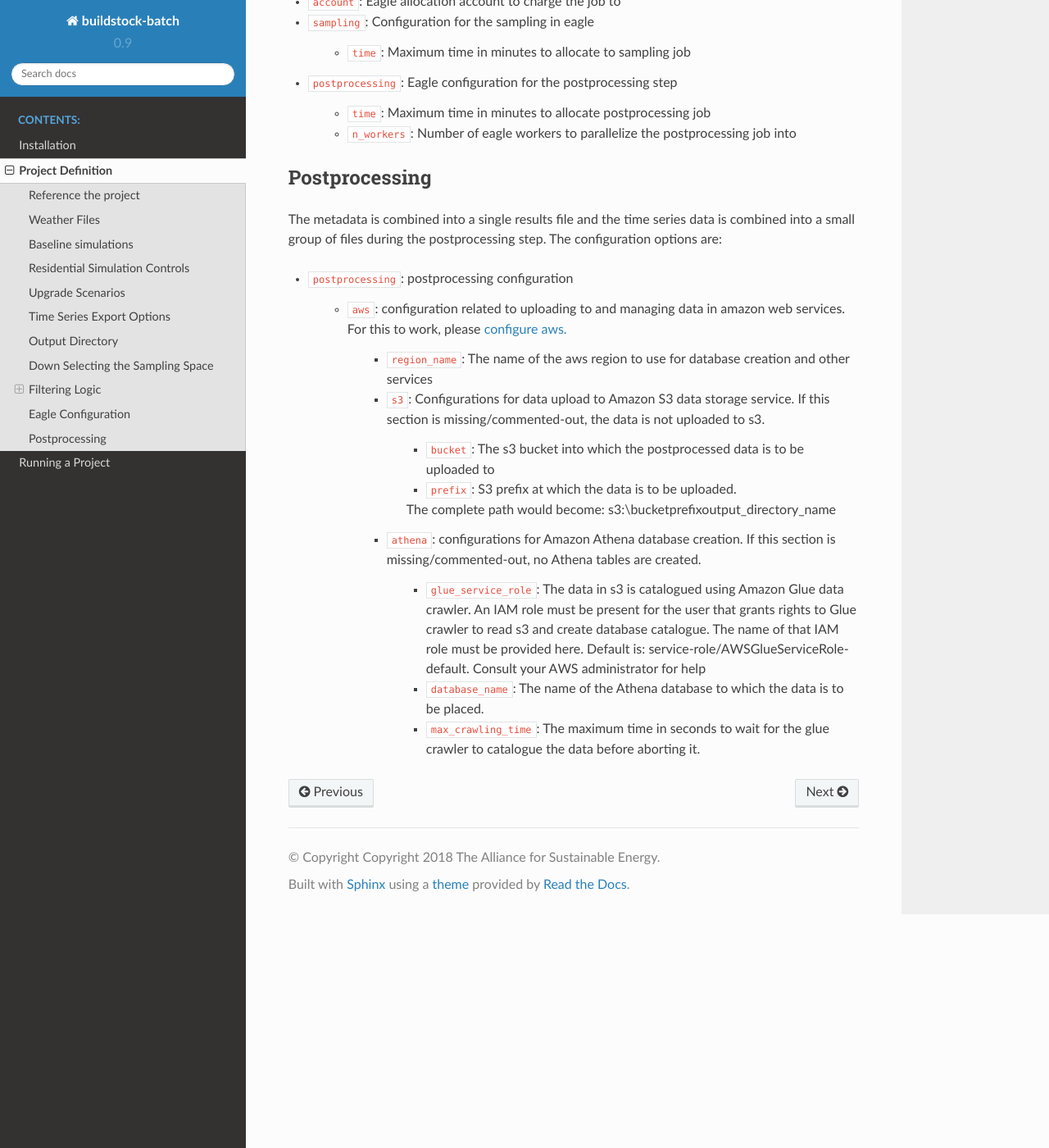
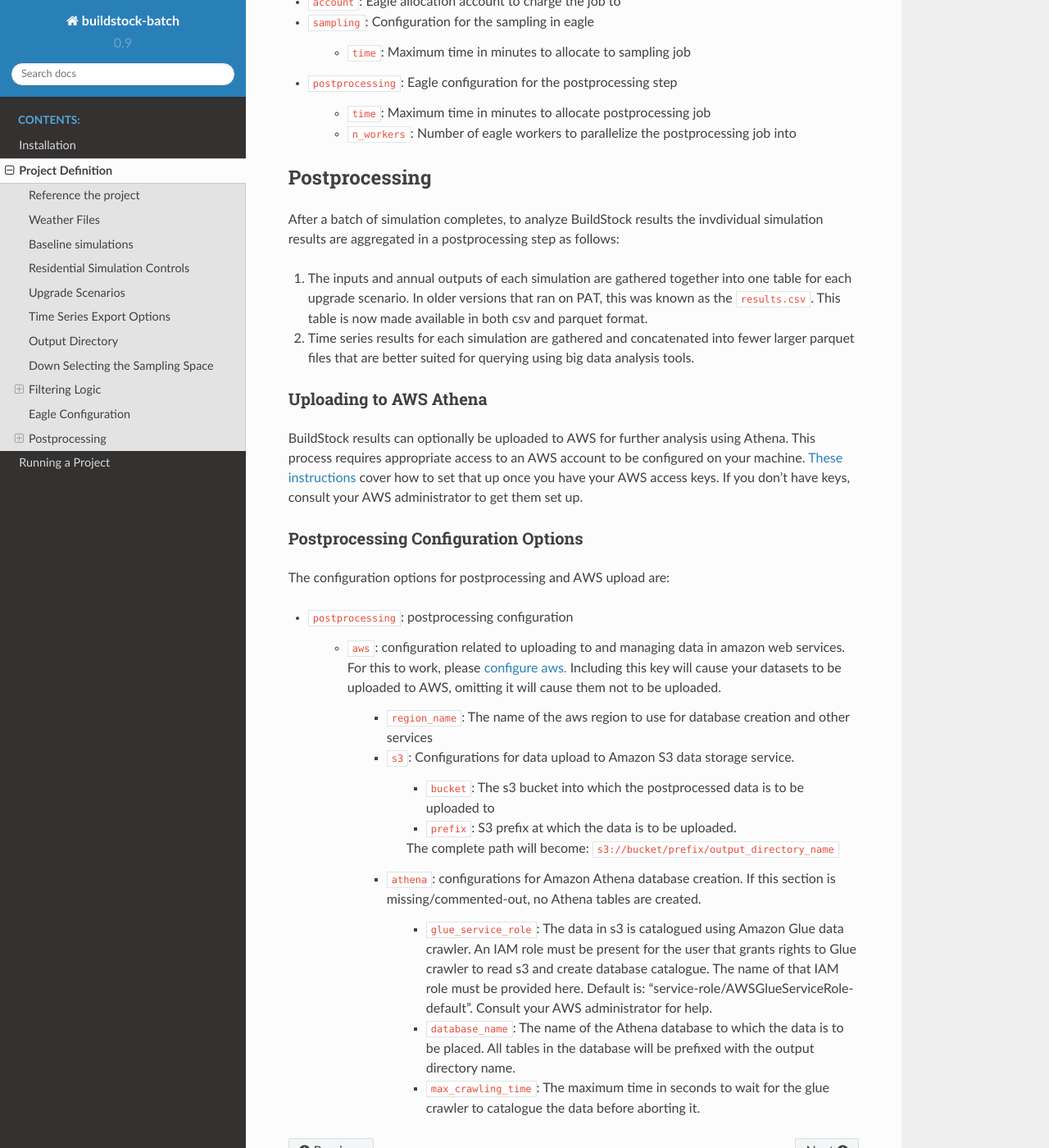
Before and after one commit to NREL/buildstockbatch, a Sphinx documentation site: the page built from docs/project_defn.rst, in a window 1280 px wide and 1400 px high, scrolled down 4985 px. Shown: the whole window at 82% size. Built offline with Sphinx 7.4.7 and the Read the Docs theme 2.0.0, drawn with Linux system fonts in a browser that asks for light colours.

Commit message:
expounding on the postprocessing docs

```diff
--- a/docs/project_defn.rst
+++ b/docs/project_defn.rst
@@ -218,29 +218,42 @@ Under the ``eagle`` key is a list of configuration for running the batch job on
 
 Postprocessing
 ~~~~~~~~~~~~~~
-The metadata is combined into a single results file and the time series data is combined into a small group of files
-during the postprocessing step. The configuration options are:
+
+After a batch of simulation completes, to analyze BuildStock results the invdividual simulation results are aggregated in a postprocessing step as follows:
+
+1. The inputs and annual outputs of each simulation are gathered together into one table for each upgrade scenario. In older versions that ran on PAT, this was known as the ``results.csv``. This table is now made available in both csv and parquet format.
+2. Time series results for each simulation are gathered and concatenated into fewer larger parquet files that are better suited for querying using big data analysis tools.
+
+Uploading to AWS Athena
+.......................
+
+BuildStock results can optionally be uploaded to AWS for further analysis using Athena. This process requires appropriate access to an AWS account to be configured on your machine. `These instructions <https://boto3.amazonaws.com/v1/documentation/api/latest/guide/quickstart.html#configuration>`_ cover how to set that up once you have your AWS access keys. If you don't have keys, consult your AWS administrator to get them set up.
+
+Postprocessing Configuration Options
+....................................
+
+The configuration options for postprocessing and AWS upload are:
 
 *  ``postprocessing``: postprocessing configuration
 
     *  ``aws``: configuration related to uploading to and managing data in amazon web services. For this to work, please
        `configure aws. <https://boto3.amazonaws.com/v1/documentation/api/latest/guide/quickstart.html#configuration>`_
+       Including this key will cause your datasets to be uploaded to AWS, omitting it will cause them not to be uploaded.
 
         *  ``region_name``: The name of the aws region to use for database creation and other services
-        *  ``s3``: Configurations for data upload to Amazon S3 data storage service. If this section is
-           missing/commented-out, the data is not uploaded to s3.
+        *  ``s3``: Configurations for data upload to Amazon S3 data storage service.
 
             * ``bucket``: The s3 bucket into which the postprocessed data is to be uploaded to
-            *  ``prefix``: S3 prefix at which the data is to be uploaded.
-            The complete path would become: s3:\\bucket\prefix\output_directory_name
+            * ``prefix``: S3 prefix at which the data is to be uploaded.
+            The complete path will become: ``s3://bucket/prefix/output_directory_name``
 
         *  ``athena``: configurations for Amazon Athena database creation. If this section is missing/commented-out, no
            Athena tables are created.
 
             *  ``glue_service_role``: The data in s3 is catalogued using Amazon Glue data crawler. An IAM role must be
                present for the user that grants rights to Glue crawler to read s3 and create database catalogue. The
-               name of that IAM role must be provided here. Default is: service-role/AWSGlueServiceRole-default. Consult
-               your AWS administrator for help
-            *  ``database_name``: The name of the Athena database to which the data is to be placed.
+               name of that IAM role must be provided here. Default is: "service-role/AWSGlueServiceRole-default". Consult
+               your AWS administrator for help.
+            *  ``database_name``: The name of the Athena database to which the data is to be placed. All tables in the database will be prefixed with the output directory name.
             *  ``max_crawling_time``: The maximum time in seconds to wait for the glue crawler to catalogue the data
                before aborting it.
--- a/setup.py
+++ b/setup.py
@@ -70,6 +70,7 @@ setuptools.setup(
             'codecov',
             'Sphinx',
             'sphinx_rtd_theme',
+            'sphinx-autobuild',
             'flake8',
             'coverage'
         ]
```
